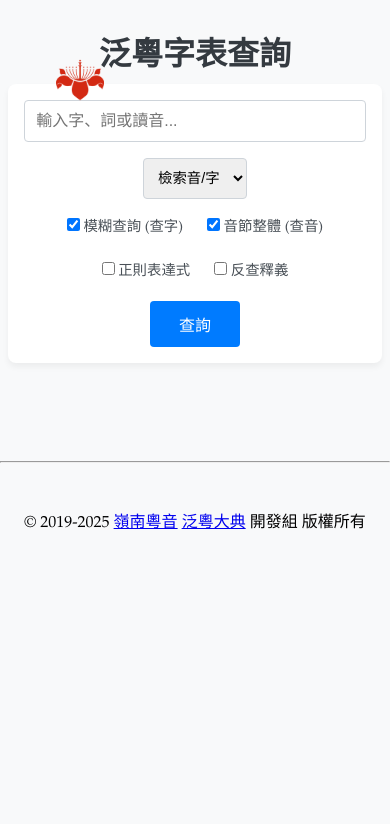
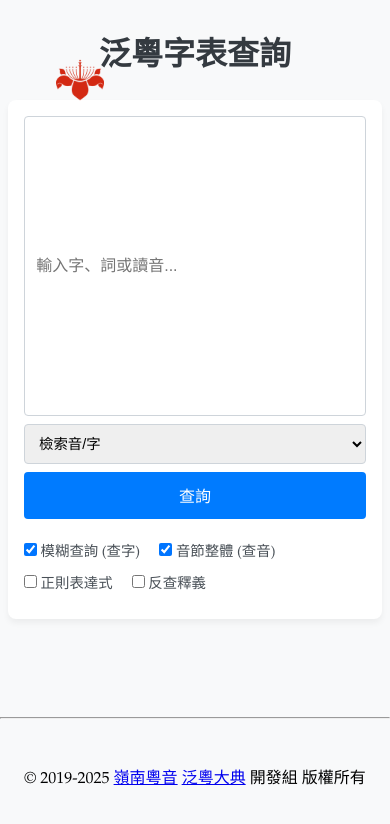
Before and after one commit to EcRal5t/jyutdict, a PHP site: page /sheet.php in a window 390 px wide. Shown: the top 824 px of the page. Run offline with PHP 8.4, Linux system fonts and the light colour scheme; data that the repository does not hold is empty.

Commit message:
250625 / FJB Functions / New Layout Part 6

```diff
--- a/sheet.php
+++ b/sheet.php
@@ -34,25 +34,40 @@ include("const.php");
             color: #343a40;
         }
 
-        /* Search Form Beautification */
+        /* Responsive Search Form */
         #sheet-search-form {
             background-color: #fff;
-            padding: 1.5em 2em;
+            padding: 1.5em;
             border-radius: 8px;
             box-shadow: 0 4px 6px rgba(0,0,0,0.05);
             margin: 2em 0;
-            text-align: center;
+            display: flex;
+            flex-direction: column;
+            align-items: center;
+            gap: 1em;
+        }
+
+        .search-controls-wrapper {
+            display: flex;
+            flex-wrap: wrap;
+            justify-content: center;
+            align-items: center;
+            gap: 0.8em;
+            width: 100%;
         }
 
         #query-input {
-            width: 100%;
-            max-width: 500px;
+            flex: 1 1 300px;
+            max-width: 450px;
             padding: 0.7em;
             font-size: 1em;
             border: 1px solid #ced4da;
             border-radius: 4px;
-            margin-bottom: 1em;
             box-sizing: border-box;
+        }
+
+        #location-select, #search-button {
+            flex-shrink: 0;
         }
 
         #location-select {
@@ -63,9 +78,9 @@ include("const.php");
         }
 
         #sheet-search-form .options-group {
-            margin: 1.2em 0;
+            margin: 0.5em 0;
             display: flex;
-            gap: 1.5em;
+            gap: 1.2em;
             justify-content: center;
             flex-wrap: wrap;
         }
@@ -73,6 +88,7 @@ include("const.php");
         #sheet-search-form label {
             font-size: 0.9em;
             color: #495057;
+            white-space: nowrap;
         }
 
         #search-button {
@@ -90,7 +106,7 @@ include("const.php");
             background-color: #0056b3;
         }
 
-        /* Result Card Beautification (Higher Density & Responsive) */
+        /* Result Card (from previous step) */
         #sheet-results {
             margin-top: 2em;
         }
@@ -102,7 +118,7 @@ include("const.php");
             padding: 1.5em;
             margin-bottom: 1.2em;
             display: flex;
-            flex-wrap: nowrap; /* Prevent wrapping by default */
+            flex-wrap: nowrap;
             gap: 1.5em;
             box-shadow: 0 4px 6px rgba(0,0,0,0.05);
             transition: box-shadow 0.3s;
@@ -118,9 +134,6 @@ include("const.php");
             display: flex;
             align-items: center;
             gap: 1.2em;
-            text-align: center;
-            flex-direction: column;
-            justify-content: center;
         }
 
         .result-left-main-char {
@@ -157,7 +170,6 @@ include("const.php");
             white-space: pre-wrap;
             font-family: monospace;
             font-size: 0.85em;
-            text-align: center;
         }
 
         .meanings-section {
@@ -176,7 +188,6 @@ include("const.php");
             margin-right: 1.2em;
             margin-bottom: 0.6em;
             font-size: 0.95em;
-            text-align: center;
         }
 
         .clickable-note {
@@ -234,24 +245,37 @@ include("const.php");
         /* Responsive Adjustments */
         @media (max-width: 800px) {
             .result-card {
-                flex-direction: column; /* Stack left and right parts */
+                flex-direction: column;
                 gap: 1em;
             }
             .result-left {
                 border-bottom: 1px solid #e9ecef;
                 padding-bottom: 1em;
                 min-width: auto;
-                flex-direction: row;
+            }
+        }
+
+        @media (max-width: 600px) {
+            #sheet-search-form {
+                padding: 1em;
+            }
+            .search-controls-wrapper {
+                flex-direction: column;
+                align-items: stretch;
+                gap: 0.5em;
+            }
+            #query-input {
+                max-width: none;
+            }
+            #sheet-search-form .options-group {
+                justify-content: flex-start;
+                gap: 0.8em 1.2em;
             }
         }
 
         @media (max-width: 500px) {
             #container {
                 padding: 1em 0.5em;
-            }
-            #sheet-search-form {
-                padding: 1em;
-                margin: 1em 0;
             }
             .result-card {
                 padding: 0.8em;
@@ -280,18 +304,20 @@ include("const.php");
         <h1 style="text-align:center; margin-top: 1em;">泛粵字表查詢</h1>
 
         <div id="sheet-search-form">
-            <input type="text" id="query-input" placeholder="輸入字、詞或讀音...">
-            <select id="location-select">
-                <option value="">綜合音/字</option>
-                <option value="檢" selected>檢索音/字</option>
-            </select>
+            <div class="search-controls-wrapper">
+                <input type="text" id="query-input" placeholder="輸入字、詞或讀音...">
+                <select id="location-select">
+                    <option value="">綜合音/字</option>
+                    <option value="檢" selected>檢索音/字</option>
+                </select>
+                <button id="search-button">查詢</button>
+            </div>
             <div class="options-group">
                 <label><input type="checkbox" id="fuzzy-checkbox" checked> 模糊查詢 (查字)</label>
                 <label><input type="checkbox" id="trim-checkbox" checked> 音節整體 (查音)</label>
                 <label><input type="checkbox" id="regex-checkbox"> 正則表達式</label>
                 <label><input type="checkbox" id="def-checkbox"> 反查釋義</label>
             </div>
-            <button id="search-button">查詢</button>
         </div>
 
         <div id="sheet-results">
@@ -458,7 +484,7 @@ include("const.php");
         }
         let ids = rowData['IDS'] || '';
         if (ids) ssb += `\n[${ids}]`;
-        return `<div class="unicode-display">${ssb}</div>`;
+        return `<div class="unicode-display">${ssb.trim()}</div>`;
     }
 
     function formatPronunciation(rowData) {
```
